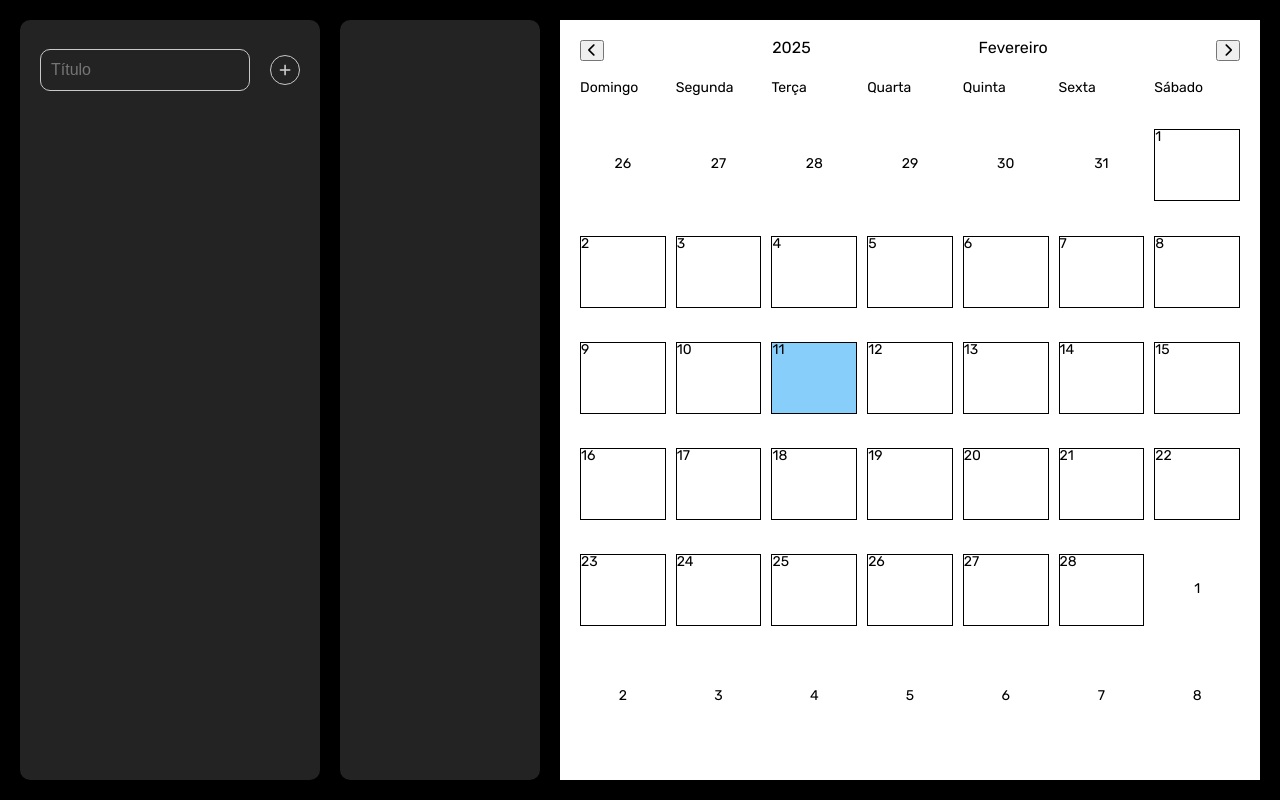
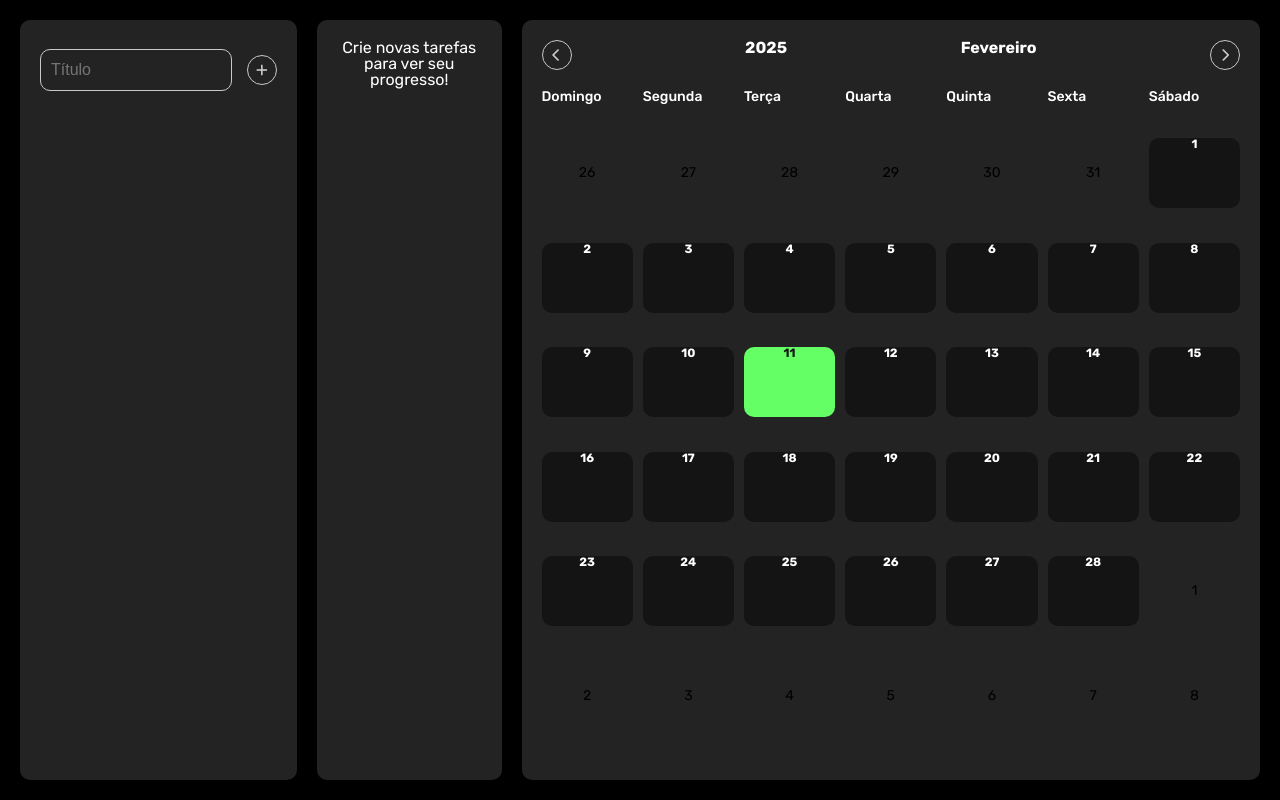
Before and after one commit to upseteapot/todo-website, a plain HTML site: page index.html in a window 1280 px wide. Drawn offline with nearby package versions, Linux system fonts and the light colour scheme.

Commit message:
Create calendar.css

```diff
--- /dev/null
+++ b/calendar.css
@@ -0,0 +1,111 @@
+
+.calendar {
+    background-color: rgb(35, 35, 35);
+    border: none;
+    border-radius: 10px;
+    display: flex;
+    flex-direction: column;
+    padding: 20px;
+}
+
+.weekday {
+    font-weight: 500;
+    color: white;
+}
+
+.calendar .month {
+    color: white;
+    font-weight: 700;
+    display: flex;
+    flex-direction: row;
+    justify-content: space-between;
+    margin-bottom: 20px;
+}
+
+.calendar .days {
+    display: grid;
+    grid-template-columns: repeat(7, 1fr);
+    column-gap: 10px;
+    row-gap: 5px;
+    font-size: 14px;
+    height: 100%;
+}
+
+.calendar .day {
+    color: white;
+    font-size: 12px;
+    padding: 0px 8px;
+    background-color: rgb(20, 20, 20);
+    border: none;
+    border-radius: 10px;
+    height: 70px;
+    display: flex;
+    gap: 10px;
+    flex-direction: column;
+    align-items: center;
+}
+
+.calendar .day span {
+    font-weight: 700;
+}
+
+.calendar .day:hover {
+    box-shadow: 0px 5px 10px rgb(255, 255, 200, 0.2);
+}
+
+.not-this-month {
+    display: flex;
+    justify-content: center;
+    align-items: center;
+    height: 70px;
+}
+
+.calendar .day-content {
+    height: 100%;
+    width: 100%;
+    overflow: scroll;
+    display: flex;
+    flex-direction: column;
+    align-items: center;
+    gap: 6px;
+}
+
+.calendar .day-content li {
+    border: none;
+    border-radius: 10px;
+    padding: 5px;
+    background-color: rgb(35, 35, 35);
+}
+
+.calendar .current-day {
+    background-color: rgb(100, 255, 100);
+}
+
+.calendar .current-day span {
+    color: rgb(20, 20, 20);
+}
+
+.month-button {
+    width: 30px;
+    height: 30px;
+    border: solid;
+    border-width: 1px;
+    border-radius: 15px;
+    border-color: rgb(200, 200, 200);
+    background-color: rgba(0, 0, 0, 0);
+    color: rgb(200, 200, 200);
+    transition: all 0.15s;
+}
+.month-button:hover {
+    width: 30px;
+    height: 30px;;
+    border-radius: 17px;
+    color: rgb(255, 255, 100);
+    border-color: rgb(255, 255, 100);
+    box-shadow: 0px 5px 10px rgb(255, 255, 200, 0.2);
+}
+.month-button:active {
+    width: 28px;
+    height: 28px;
+    border-radius: 14px;
+}
--- a/completion.css
+++ b/completion.css
@@ -7,6 +7,11 @@
     gap: 20px;
     background-color: rgb(35, 35, 35);
     overflow: auto;
+}
+
+.completion .message {
+    color: white;
+    text-align: center;
 }
 
 .todo-completion {
--- a/index.html
+++ b/index.html
@@ -8,9 +8,10 @@
         <link href="https://fonts.googleapis.com/css2?family=Roboto:ital,wght@0,100..900;1,100..900&family=Rubik:ital,wght@0,300..900;1,300..900&display=swap" rel="stylesheet">
 
         <link rel="stylesheet" href="reset.css" />
-        <link rel="stylesheet" href="style.css" />
+        <link rel="stylesheet" href="main.css" />
         <link rel="stylesheet" href="todo-manager.css" />
         <link rel="stylesheet" href="completion.css" />
+        <link rel="stylesheet" href="calendar.css" />
 
         <script src="https://cdnjs.cloudflare.com/ajax/libs/Chart.js/2.5.0/Chart.min.js"></script>
         <script src="https://kit.fontawesome.com/0a10fdecf8.js" crossorigin="anonymous"></script>
@@ -37,10 +38,10 @@
                 <!-- Right section: calendar -->
                 <div class="calendar">
                     <div class="month">
-                        <button id="prev-month"><span class="fa-solid fa-chevron-left"></span></button>
+                        <button id="prev-month" class="month-button"><span class="fa-solid fa-chevron-left"></span></button>
                         <span id="calendar-year"></span>
                         <span id="calendar-month"></span>
-                        <button id="next-month"><span class="fa-solid fa-chevron-right"></span></button>
+                        <button id="next-month" class="month-button"><span class="fa-solid fa-chevron-right"></span></button>
                     </div>
                     <ul id="calendar-days" class="days"></li>
                 </div>
--- /dev/null
+++ b/main.css
@@ -0,0 +1,35 @@
+
+body {
+    font-family: "Rubik", serif;
+}
+
+
+@media (max-width: 1000px) {
+    .background {
+        background-color: black;
+        padding: 20px;
+    }
+
+    .main-container {
+        display: grid;
+        grid-template-rows: 3fr 2fr 8fr;
+        width: 100%;
+        row-gap: 20px;
+    }
+}
+
+@media (min-width: 1001px) {
+    .background {
+        background-color: black;
+        width: calc(100vw - 2*20px);
+        height: calc(100vh - 2*20px);
+        padding: 20px;
+    }
+
+    .main-container {
+        display: grid;
+        grid-template-columns: 3fr 2fr 8fr;
+        height: 100%;
+        column-gap: 20px;
+    }
+}
--- a/src/completion.js
+++ b/src/completion.js
@@ -16,6 +16,14 @@ export function updateTodoCompletion() {
     let id;
     let chart;
     let container;
+
+    if (count.length == 0) {
+        completionSection.innerHTML = `
+            <div class="message">
+            Crie novas tarefas para ver seu progresso!
+            </div>
+        `
+    }
 
     for (let i=0; i < count.length; i++) {
         div = document.createElement("div");
--- a/style.css
+++ /dev/null
@@ -1,65 +0,0 @@
-
-body {
-    font-family: "Rubik", serif;
-}
-
-.background {
-    background-color: black;
-    width: calc(100vw - 2*20px);
-    height: calc(100vh - 2*20px);
-    padding: 20px;
-}
-
-.main-container {
-    display: grid;
-    grid-template-columns: 3fr 2fr 7fr;
-    height: 100%;
-    column-gap: 20px;
-}
-
-.calendar {
-    display: flex;
-    flex-direction: column;
-    background-color: white;
-    padding: 20px;
-}
-
-.calendar .month {
-    display: flex;
-    flex-direction: row;
-    justify-content: space-between;
-    margin-bottom: 20px;
-}
-
-.calendar .days {
-    display: grid;
-    grid-template-columns: repeat(7, 1fr);
-    column-gap: 10px;
-    row-gap: 5px;
-    font-size: 14px;
-    height: 100%;
-}
-
-.calendar .day {
-    border: solid;
-    border-width: 1px;
-    height: 70px;
-    display: flex;
-    flex-direction: column;
-}
-
-.not-this-month {
-    display: flex;
-    justify-content: center;
-    align-items: center;
-    height: 70px;
-}
-
-.calendar .day-content {
-    height: 100%;
-    overflow: scroll;
-}
-
-.calendar .current-day {
-    background-color: lightskyblue;
-}
--- a/todo-manager.css
+++ b/todo-manager.css
@@ -2,7 +2,7 @@
 .todo-manager {
     display: grid;
     grid-template-rows: 60px 1fr;
-    row-gap: 10px;
+    row-gap: 20px;
     border-radius: 10px;
     background-color: rgb(35, 35, 35);
     padding: 20px;
@@ -36,7 +36,7 @@
 .todo-manager-header__input[type=text]:focus {
     outline: none;
     color: white;
-    box-shadow: 5px 5px 10px rgb(255, 255, 200, 0.2);
+    box-shadow: 0px 5px 10px rgb(255, 255, 200, 0.2);
 }
 
 .todo-manager-header__button {
@@ -56,7 +56,7 @@
     border-radius: 17px;
     color: rgb(100, 255, 100);
     border-color: rgb(100, 255, 100);
-    box-shadow: 5px 5px 10px rgb(255, 255, 200, 0.2);
+    box-shadow: 0px 5px 10px rgb(255, 255, 200, 0.2);
 }
 .todo-manager-header__button:active {
     width: 28px;
@@ -71,7 +71,8 @@
     display: flex;
     flex-direction: column;
     overflow: auto;
-    gap: 10px;
+    gap: 15px;
+    padding: 10px;
 }
 
 .todo-manager .todo-display__li {
@@ -81,12 +82,13 @@
     display: flex;
     flex-direction: row;
     align-items: center;
+    gap: 20px;
     justify-content: space-between;
     transition: all 0.15s;
 }
 
 .todo-display__li:hover {
-    height: 20px;
+    box-shadow: 0px 5px 10px rgb(255, 255, 200, 0.2);
 }
 
 .todo-display__li .checkbox {
```
Also changed, not shown: 1 other file.
